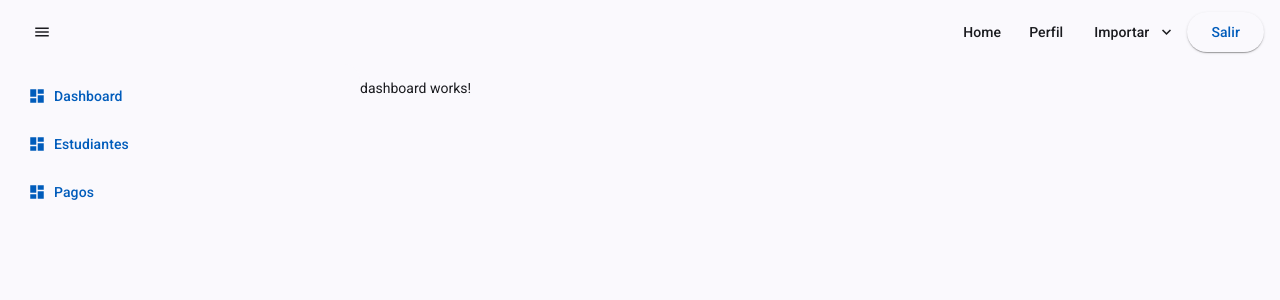
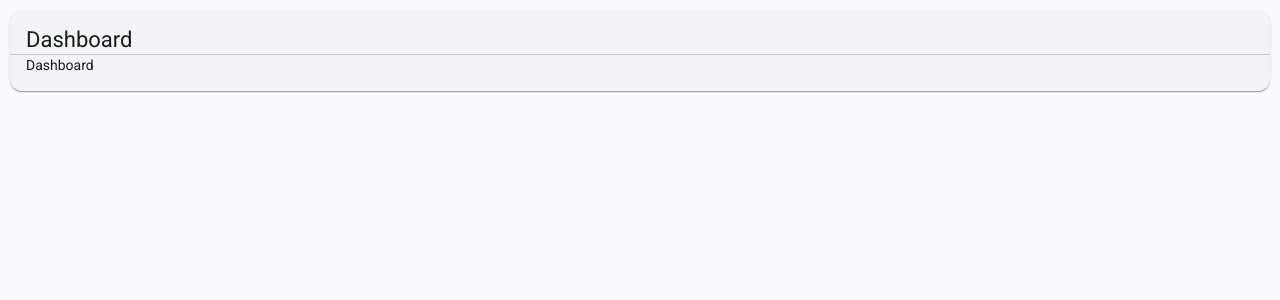
Before and after one commit to vjceballosj/system-payments, an Angular app in the folder frontend/: page /dashboard in a window 1280 px wide. Shown: the top 300 px of the page. Built offline with nearby package versions, Linux system fonts and the light colour scheme.

Commit message:
route-outlet matCardModule, matLisModule

```diff
--- a/frontend/src/app/admin-template/admin-template.html
+++ b/frontend/src/app/admin-template/admin-template.html
@@ -1,5 +1,5 @@
 <mat-toolbar color="primary">
-    <button mat-button>
+    <button mat-button (click)="myDrawer.toggle()">
         <mat-icon>menu</mat-icon>
     </button>
 
@@ -21,7 +21,7 @@
     <button mat-raised-button color="accent" routerLink="/login">Salir</button>
 </mat-toolbar>
 <mat-drawer-container>
-    <mat-drawer opened="true" mode="side" position="start">
+    <mat-drawer #myDrawer opened="true" mode="side" position="start">
         <mat-list>
             <mat-list-item>
                 <button mat-button routerLink="/dashboard">
@@ -44,7 +44,7 @@
         </mat-list>
     </mat-drawer>
     <mat-drawer-content>
-        <div style="min-height: 600px;">
+        <div style="min-height: 480px;">
             <router-outlet></router-outlet>
         </div>
     </mat-drawer-content>
--- a/frontend/src/app/app-module.ts
+++ b/frontend/src/app/app-module.ts
@@ -18,6 +18,7 @@ import { Login } from './login/login';
 import { Pagos } from './pagos/pagos';
 import { Estudiantes } from './estudiantes/estudiantes';
 import { Dashboard } from './dashboard/dashboard';
+import { MatCardModule } from '@angular/material/card';
 
 @NgModule({
   declarations: [
@@ -40,7 +41,8 @@ import { Dashboard } from './dashboard/dashboard';
     MatIconModule,
     MatMenuModule,
     MatSidenavModule,
-    MatListModule
+    MatListModule,
+    MatCardModule
   ],
   providers: [
     provideBrowserGlobalErrorListeners()
--- a/frontend/src/app/app-routing-module.ts
+++ b/frontend/src/app/app-routing-module.ts
@@ -11,6 +11,7 @@ import { Profile } from './profile/profile';
 import { Estudiantes } from './estudiantes/estudiantes';
 
 const routes: Routes = [
+  {path: "", component:Login},
   {path: "home", component:Home},
   {path: "adminTemplate", component:AdminTemplate},
   {path: "dashboard", component:Dashboard},
--- a/frontend/src/app/app.html
+++ b/frontend/src/app/app.html
@@ -1,2 +1 @@
-<!--<router-outlet></router-outlet>-->
-<app-admin-template></app-admin-template>
+<router-outlet></router-outlet>
--- a/frontend/src/app/dashboard/dashboard.html
+++ b/frontend/src/app/dashboard/dashboard.html
@@ -1 +1,13 @@
-<p>dashboard works!</p>
+<div class="container">
+    <mat-card>
+        <mat-card-header>
+            <mat-card-title>
+                Dashboard
+            </mat-card-title>
+        </mat-card-header>
+        <mat-divider></mat-divider>
+        <mat-card-content>
+            Dashboard
+        </mat-card-content>
+    </mat-card>
+</div>
--- a/frontend/src/app/estudiantes/estudiantes.html
+++ b/frontend/src/app/estudiantes/estudiantes.html
@@ -1 +1,13 @@
-<p>estudiantes works!</p>
+<div class="container">
+    <mat-card>
+        <mat-card-header>
+            <mat-card-title>
+                Estudiantes
+            </mat-card-title>
+        </mat-card-header>
+        <mat-divider></mat-divider>
+        <mat-card-content>
+            Estudiantes
+        </mat-card-content>
+    </mat-card>
+</div>
--- a/frontend/src/app/load-estudiantes/load-estudiantes.html
+++ b/frontend/src/app/load-estudiantes/load-estudiantes.html
@@ -1 +1,13 @@
-<p>load-estudiantes works!</p>
+<div class="container">
+    <mat-card>
+        <mat-card-header>
+            <mat-card-title>
+                Estudiantes
+            </mat-card-title>
+        </mat-card-header>
+        <mat-divider></mat-divider>
+        <mat-card-content>
+            Estudiantes
+        </mat-card-content>
+    </mat-card>
+</div>
--- a/frontend/src/app/load-pagos/load-pagos.html
+++ b/frontend/src/app/load-pagos/load-pagos.html
@@ -1 +1,13 @@
-<p>load-pagos works!</p>
+<div class="container">
+    <mat-card>
+        <mat-card-header>
+            <mat-card-title>
+                Pagos
+            </mat-card-title>
+        </mat-card-header>
+        <mat-divider></mat-divider>
+        <mat-card-content>
+            Pagos
+        </mat-card-content>
+    </mat-card>
+</div>
--- a/frontend/src/app/pagos/pagos.html
+++ b/frontend/src/app/pagos/pagos.html
@@ -1 +1,13 @@
-<p>pagos works!</p>
+<div class="container">
+    <mat-card>
+        <mat-card-header>
+            <mat-card-title>
+                Pagos
+            </mat-card-title>
+        </mat-card-header>
+        <mat-divider></mat-divider>
+        <mat-card-content>
+            Pagos
+        </mat-card-content>
+    </mat-card>
+</div>
--- a/frontend/src/styles.css
+++ b/frontend/src/styles.css
@@ -2,3 +2,7 @@
 
 html, body { height: 100%; }
 body { margin: 0; font-family: Roboto, "Helvetica Neue", sans-serif; }
+
+.container{
+    padding: 10px;
+}
```
